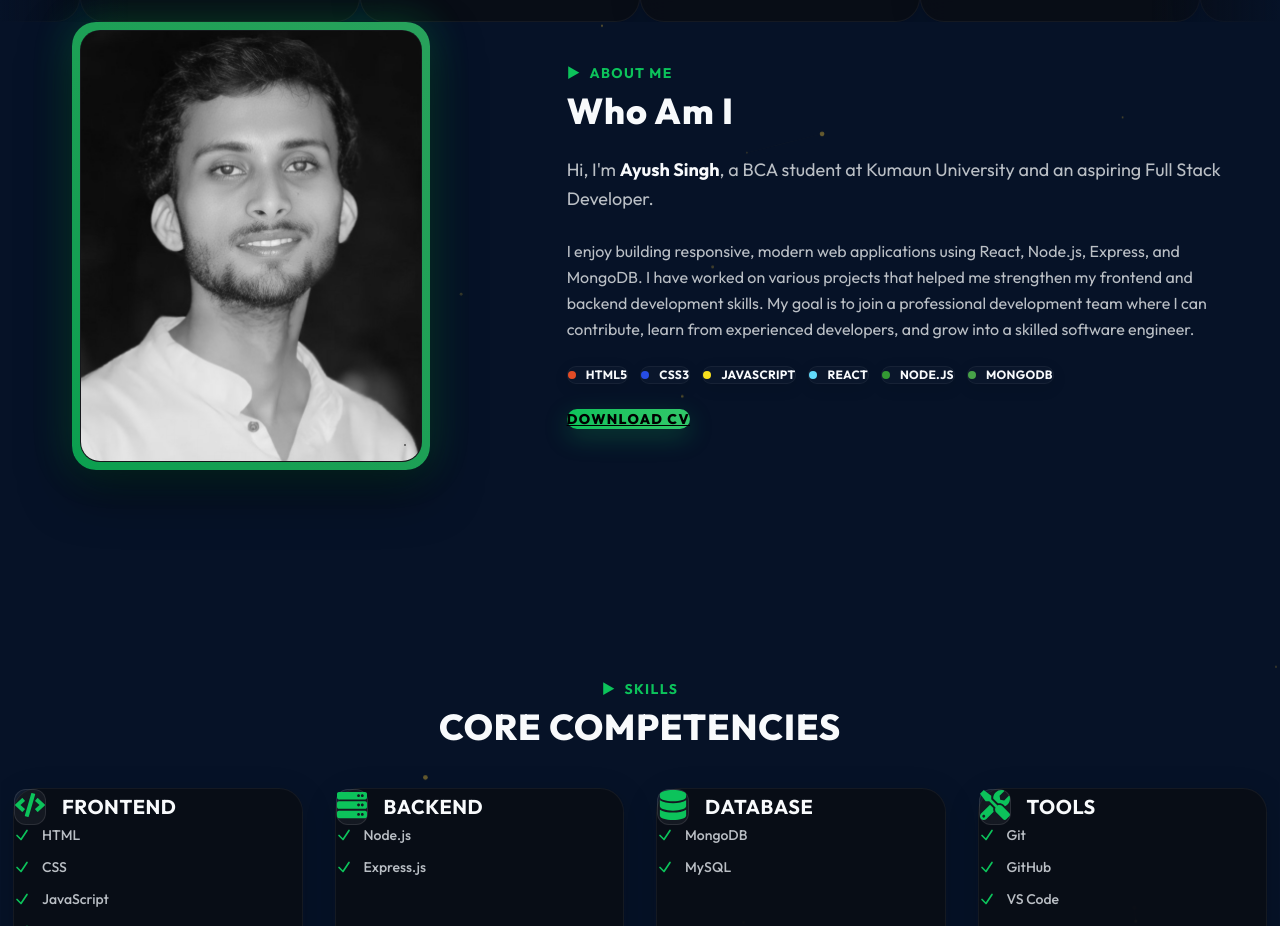
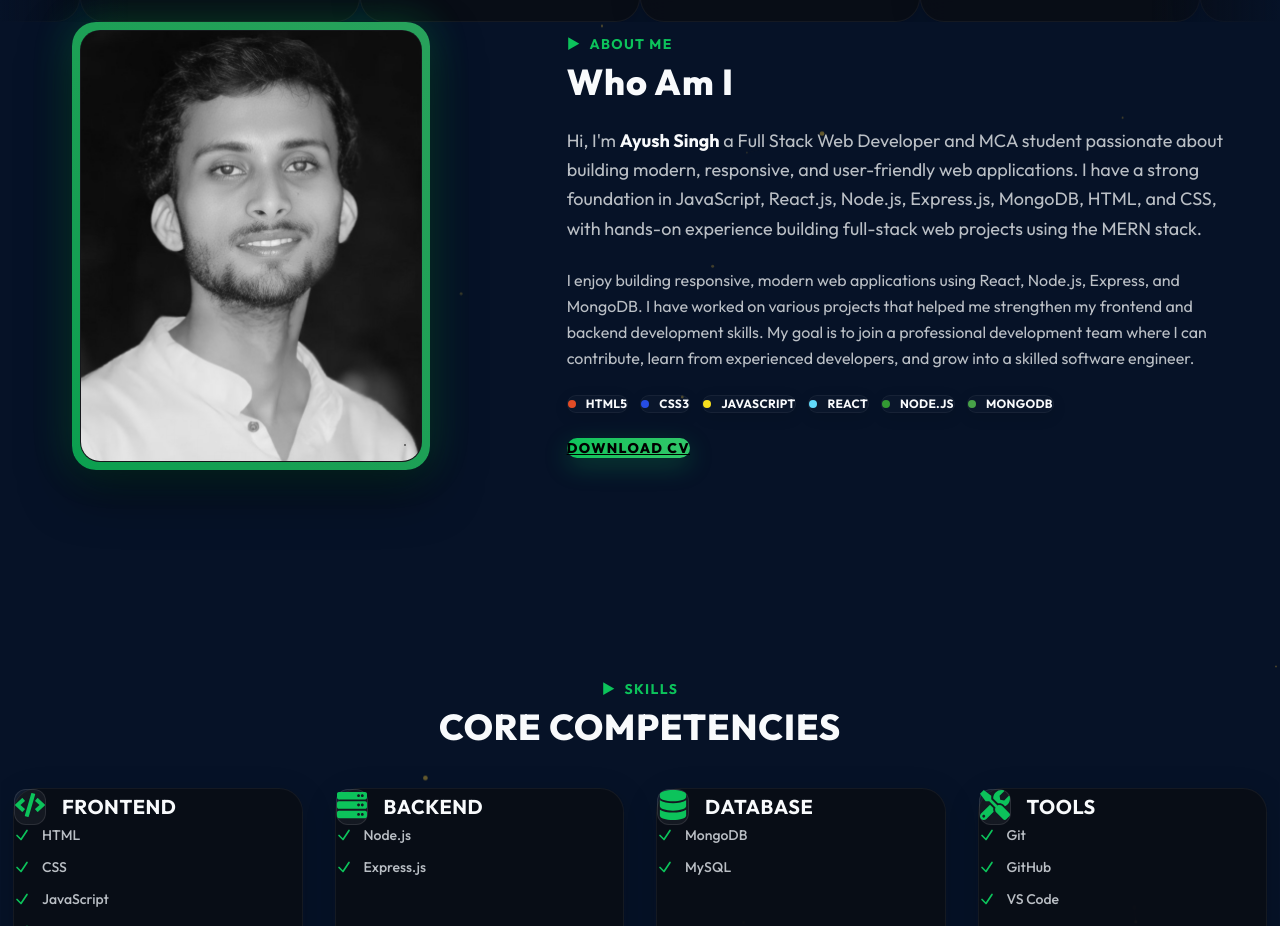
Before and after one commit to ayushthakur988989/Portfolio, a React (Vite) app in the folder frontend/: page / in a window 1280 px wide. Shown: the part 1146-2072 px from the top of the page. Built offline with nearby package versions, Linux system fonts and the light colour scheme; no server answers; a web font is replaced by a local one.

Commit message:
Revise About section for clarity and detail
Updated personal introduction and skills in About component.

```diff
--- a/frontend/src/components/About.jsx
+++ b/frontend/src/components/About.jsx
@@ -91,7 +91,9 @@ const About = () => {
             </div>
 
             <p className="text-lg text-[var(--text-secondary)] leading-relaxed">
-              Hi, I'm <strong className="text-[var(--text-primary)]">Ayush Singh</strong>, a BCA student at Kumaun University and an aspiring Full Stack Developer.
+              Hi, I'm <strong className="text-[var(--text-primary)]">Ayush Singh</strong> a Full Stack Web Developer and MCA student passionate about building modern, responsive, and user-friendly web applications.
+
+I have a strong foundation in JavaScript, React.js, Node.js, Express.js, MongoDB, HTML, and CSS, with hands-on experience building full-stack web projects using the MERN stack.
             </p>
             <p className="text-md text-[var(--text-secondary)] leading-relaxed">
               I enjoy building responsive, modern web applications using React, Node.js, Express, and MongoDB. I have worked on various projects that helped me strengthen my frontend and backend development skills. My goal is to join a professional development team where I can contribute, learn from experienced developers, and grow into a skilled software engineer.
```
